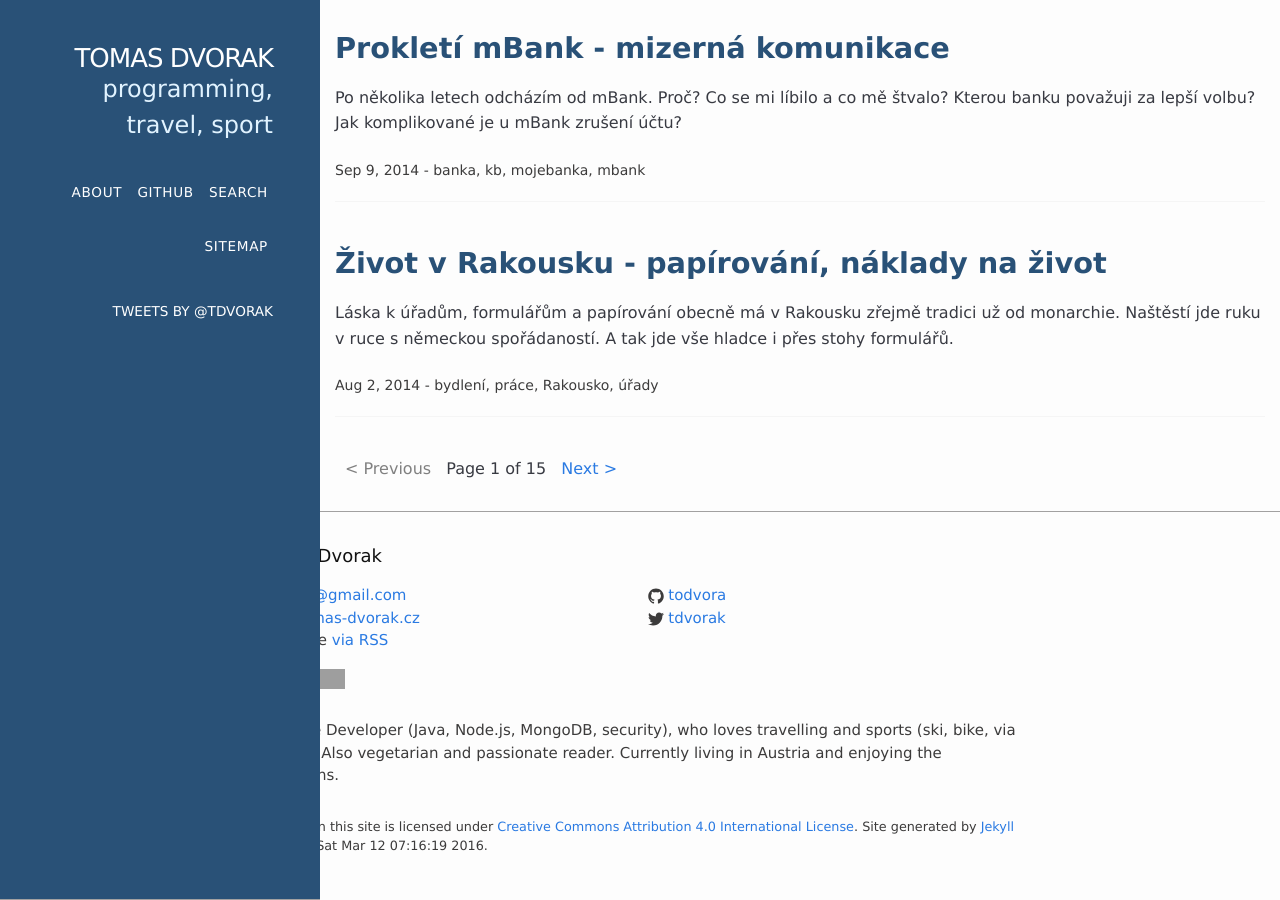
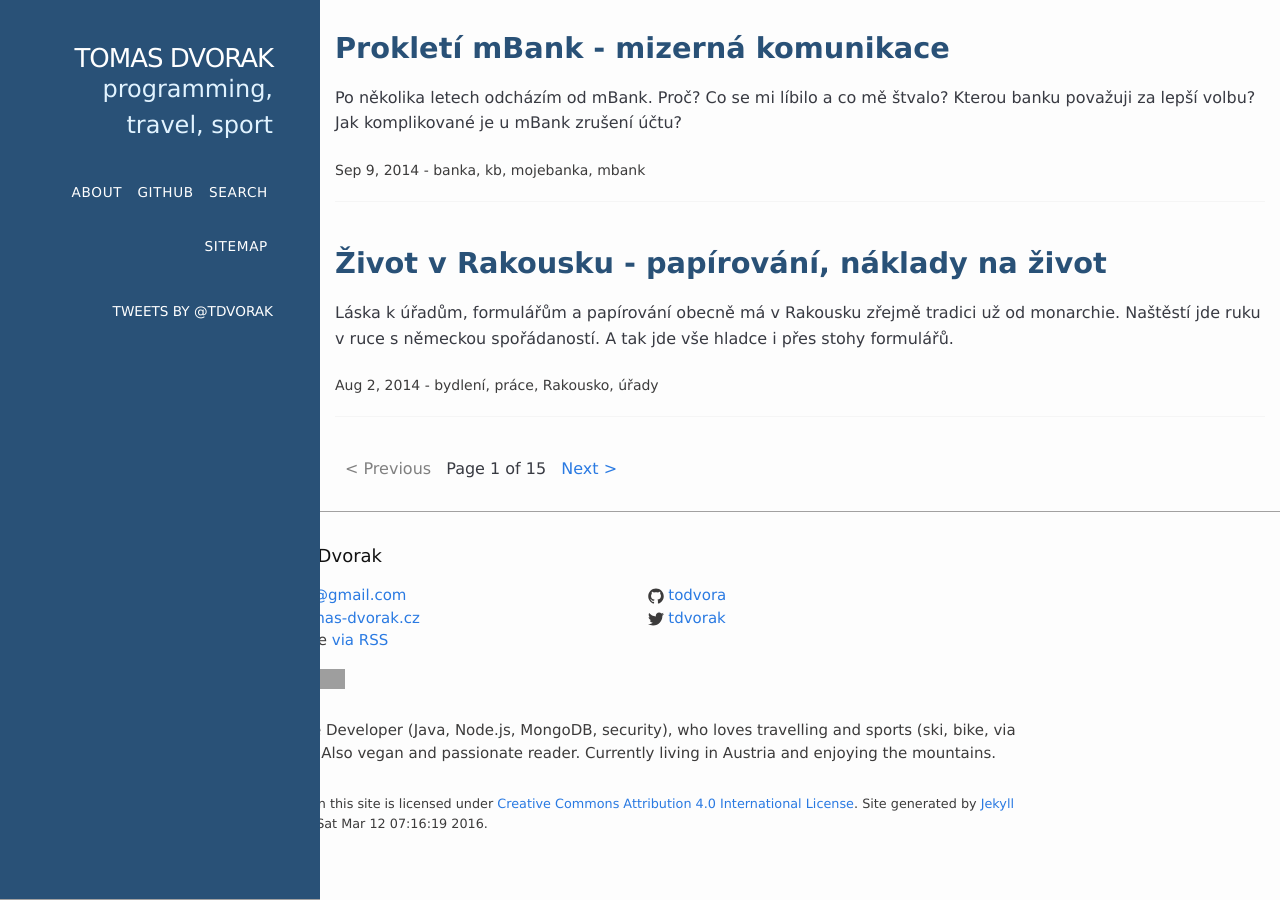
Before and after one commit to todvora/todvora.github.io, a Jekyll site: the page built from index.html, in a window 1280 px wide and 900 px high, scrolled down 2041 px. Built offline with Jekyll 4.4.1, drawn with Linux system fonts in a browser that asks for light colours; the list of posts is cut into pages by our own code; comment, search, counter and statistics services are not loaded; grey boxes are pictures that could not be loaded.

Commit message:
vegetarian -> vegan :-)

```diff
--- a/_config.yml
+++ b/_config.yml
@@ -3,7 +3,7 @@ title: Tomas Dvorak
 subtitle: programming, travel, sport
 email: todvora@gmail.com
 description: > # this means to ignore newlines until "baseurl:"
-  Software Developer (Java, Node.js, MongoDB, security), who loves travelling and sports (ski, bike, via ferrata). Also vegetarian and passionate reader. Currently living in Austria and enjoying the mountains.
+  Software Developer (Java, Node.js, MongoDB, security), who loves travelling and sports (ski, bike, via ferrata). Also vegan and passionate reader. Currently living in Austria and enjoying the mountains.
 baseurl: "" # the subpath of your site, e.g. /blog/
 url: "http://www.tomas-dvorak.cz" # the base hostname & protocol for your site
 twitter_username: tdvorak
```
